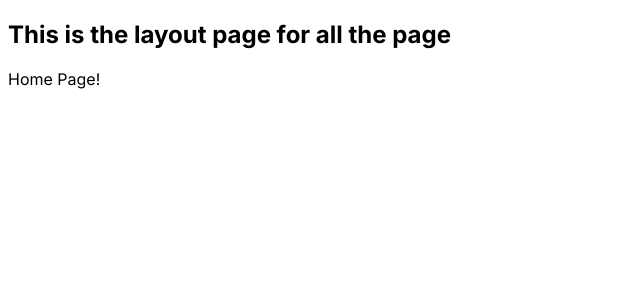
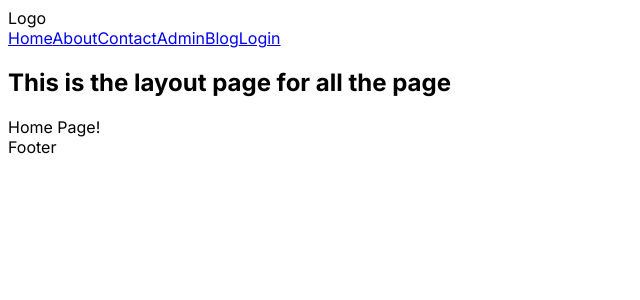
Before and after one commit to Sharat-m/Demo1-NextJs, a Next.js app: page / in a window 1280 px wide. Shown: the top 300 px of the page, without its empty margins (0-640 px from the left). Built offline with nearby package versions, Linux system fonts and the light colour scheme.

Commit message:
Added the Home,about, contact, admin Using Link in the navbar

```diff
--- a/src/app/layout.js
+++ b/src/app/layout.js
@@ -1,5 +1,8 @@
 import { Inter } from "next/font/google";
 import "./globals.css";
+import Navbar from "@/components/navbar/Navbar"
+import Footer from "@/components/footer/Footer";
+
 
 const inter = Inter({ subsets: ["latin"] });
 
@@ -12,8 +15,12 @@
   return (
     <html lang="en">
       <body className={inter.className}>
+        <Navbar />
         <h2>This is the layout page for all the page</h2>
-        {children}</body>
+        {children}
+        <Footer />
+        </body>
+
     </html>
   );
 }
--- a/src/components/footer/footer.jsx
+++ b/src/components/footer/footer.jsx
@@ -0,0 +1,8 @@
+const Footer = () => {
+return (
+
+    <div>Footer</div>
+)
+}
+
+export default Footer
--- a/src/components/navbar/navbar.jsx
+++ b/src/components/navbar/navbar.jsx
@@ -0,0 +1,19 @@
+import Link from "next/link";
+
+const Navbar = () => {
+  return (
+    <div>
+      <div>Logo</div>
+      <div>
+        <Link href="/">Home</Link>
+        <Link href="/about">About</Link>
+        <Link href="/contact">Contact</Link>
+        <Link href="/admin">Admin</Link>
+        <Link href="/blog">Blog</Link>
+        <Link href="/login">Login</Link>
+      </div>
+    </div>
+  );
+};
+
+export default Navbar;
```
